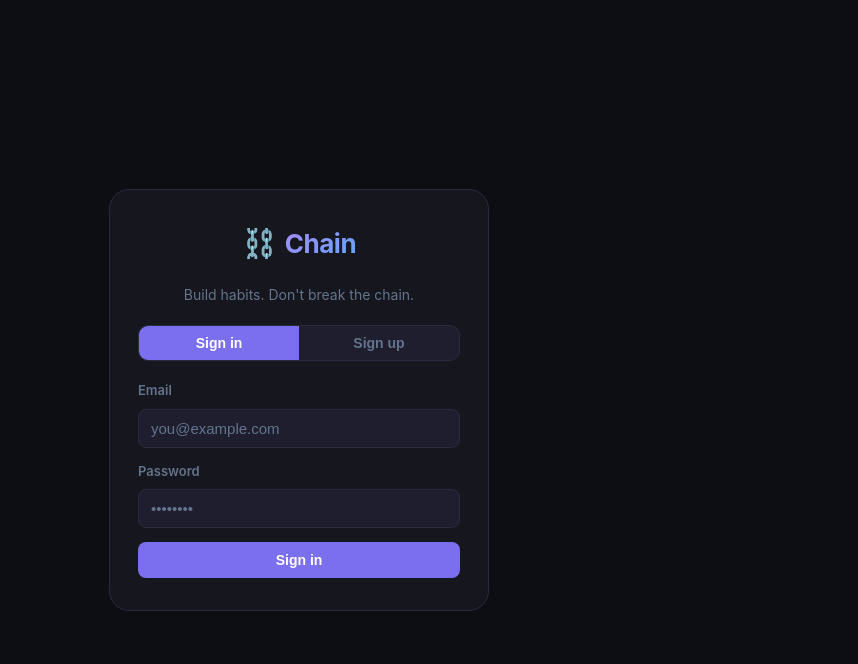
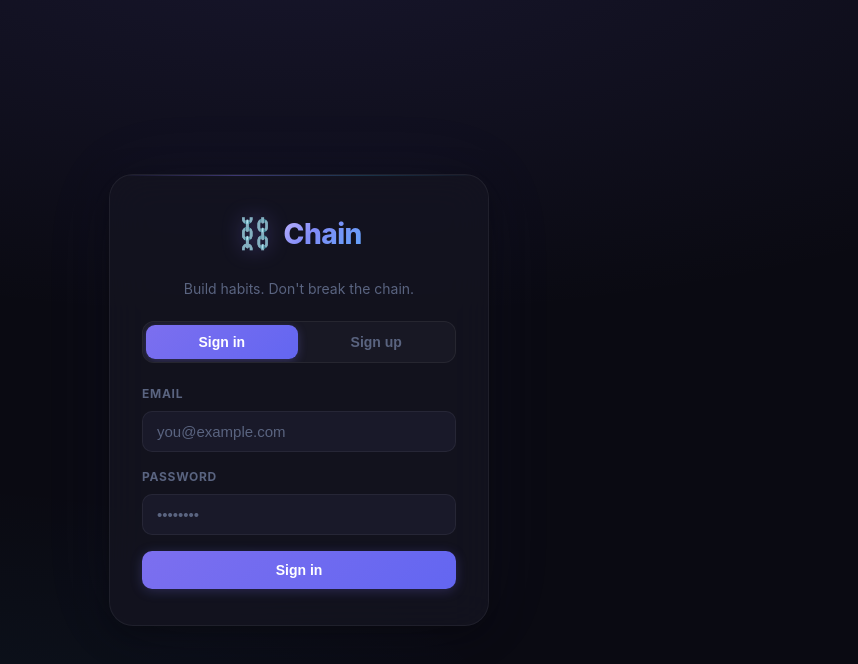
Before and after one commit to HVStudios/chain, a React (Vite) app: page / in a window 1280 px wide. Shown: the top 664 px of the page, without its empty margins (341-1199 px from the left). Built offline with nearby package versions, Linux system fonts and the light colour scheme.

Commit message:
Visual overhaul

```diff
--- a/src/index.css
+++ b/src/index.css
@@ -4,166 +4,27 @@
   padding: 0;
 }
 
-/* ── Auth page ── */
-
-.auth-page {
-  min-height: 100vh;
-  display: flex;
-  align-items: center;
-  justify-content: center;
-  padding: 16px;
-}
-
-.auth-card {
-  background: var(--surface);
-  border: 1px solid var(--border);
-  border-radius: 20px;
-  padding: 32px 28px;
-  width: 100%;
-  max-width: 380px;
-  display: flex;
-  flex-direction: column;
-  gap: 20px;
-}
-
-.auth-logo {
-  display: flex;
-  align-items: center;
-  gap: 8px;
-  justify-content: center;
-}
-
-.auth-logo .logo-icon { font-size: 28px; }
-.auth-logo .logo-text { font-size: 26px; }
-
-.auth-tagline {
-  text-align: center;
-  font-size: 14px;
-  color: var(--text-muted);
-}
-
-.auth-tabs {
-  display: flex;
-  background: var(--surface2);
-  border: 1px solid var(--border);
-  border-radius: 10px;
-  overflow: hidden;
-}
-
-.auth-tabs button {
-  flex: 1;
-  background: none;
-  border: none;
-  color: var(--text-muted);
-  font-size: 14px;
-  font-weight: 600;
-  padding: 9px;
-  cursor: pointer;
-  transition: background 0.15s, color 0.15s;
-}
-
-.auth-tabs button.active {
-  background: var(--accent);
-  color: #fff;
-}
-
-.auth-error {
-  font-size: 13px;
-  color: #f87171;
-  background: rgba(248, 113, 113, 0.1);
-  border-radius: 8px;
-  padding: 8px 12px;
-}
-
-.auth-info {
-  font-size: 13px;
-  color: var(--green);
-  background: var(--green-dim);
-  border-radius: 8px;
-  padding: 8px 12px;
-}
-
-.auth-card form {
-  display: flex;
-  flex-direction: column;
-  gap: 14px;
-}
-
-/* ── Loading / splash ── */
-
-.splash {
-  min-height: 100vh;
-  display: flex;
-  align-items: center;
-  justify-content: center;
-}
-
-.loading-state {
-  display: flex;
-  justify-content: center;
-  padding: 48px;
-}
-
-.splash-spinner {
-  display: inline-block;
-  width: 28px;
-  height: 28px;
-  border: 3px solid var(--border);
-  border-top-color: var(--accent);
-  border-radius: 50%;
-  animation: spin 0.7s linear infinite;
-}
-
-@keyframes spin {
-  to { transform: rotate(360deg); }
-}
-
-/* ── Header actions ── */
-
-.header-actions {
-  display: flex;
-  align-items: center;
-  gap: 8px;
-}
-
-.btn-signout {
-  width: 36px;
-  height: 36px;
-  border-radius: var(--radius-sm);
-  border: 1px solid var(--border);
-  background: var(--surface);
-  color: var(--text-muted);
-  cursor: pointer;
-  display: flex;
-  align-items: center;
-  justify-content: center;
-  transition: color 0.15s, border-color 0.15s;
-}
-
-.btn-signout:hover {
-  color: var(--text);
-  border-color: var(--text-muted);
-}
-
-.btn-signout svg {
-  width: 16px;
-  height: 16px;
-}
-
 :root {
-  --bg: #0d0d14;
-  --surface: #16161f;
-  --surface2: #1e1e2e;
-  --border: #2a2a3d;
+  --bg: #0a0a12;
+  --surface: rgba(22, 22, 35, 0.7);
+  --surface-solid: #16161f;
+  --surface2: rgba(30, 30, 50, 0.6);
+  --border: rgba(255, 255, 255, 0.06);
+  --border-hover: rgba(255, 255, 255, 0.12);
   --accent: #7c6fef;
+  --accent-light: #9d93f5;
   --accent-dim: rgba(124, 111, 239, 0.15);
+  --accent-glow: rgba(124, 111, 239, 0.25);
   --green: #4ade80;
-  --green-dim: rgba(74, 222, 128, 0.15);
-  --text: #e2e8f0;
-  --text-muted: #64748b;
-  --text-dim: #94a3b8;
-  --radius: 12px;
-  --radius-sm: 8px;
+  --green-dim: rgba(74, 222, 128, 0.12);
+  --text: #e8ecf4;
+  --text-muted: #5a6480;
+  --text-dim: #8b95b0;
+  --radius: 16px;
+  --radius-sm: 10px;
+  --shadow-sm: 0 2px 8px rgba(0, 0, 0, 0.3);
+  --shadow-md: 0 8px 32px rgba(0, 0, 0, 0.4);
+  --shadow-glow: 0 0 20px var(--accent-glow);
   font-size: 15px;
 }
 
@@ -173,8 +34,11 @@ html, body, #root {
 
 body {
   background: var(--bg);
+  background-image:
+    radial-gradient(ellipse 80% 60% at 50% 0%, rgba(124, 111, 239, 0.08), transparent),
+    radial-gradient(ellipse 60% 40% at 80% 100%, rgba(56, 189, 248, 0.05), transparent);
   color: var(--text);
-  font-family: -apple-system, BlinkMacSystemFont, 'Segoe UI', system-ui, sans-serif;
+  font-family: 'Inter', -apple-system, BlinkMacSystemFont, 'Segoe UI', system-ui, sans-serif;
   line-height: 1.5;
   -webkit-font-smoothing: antialiased;
 }
@@ -197,7 +61,9 @@ body {
   position: sticky;
   top: 0;
   z-index: 10;
-  background: var(--bg);
+  background: linear-gradient(to bottom, var(--bg) 60%, transparent);
+  backdrop-filter: blur(12px);
+  -webkit-backdrop-filter: blur(12px);
 }
 
 .header-top {
@@ -210,42 +76,80 @@ body {
 .logo {
   display: flex;
   align-items: center;
-  gap: 8px;
+  gap: 10px;
 }
 
 .logo-icon {
-  font-size: 22px;
+  font-size: 24px;
+  filter: drop-shadow(0 0 8px rgba(124, 111, 239, 0.4));
 }
 
 .logo-text {
-  font-size: 20px;
-  font-weight: 700;
+  font-size: 22px;
+  font-weight: 800;
   letter-spacing: -0.5px;
-  background: linear-gradient(135deg, #a78bfa, #60a5fa);
+  background: linear-gradient(135deg, #c4b5fd 0%, #818cf8 40%, #60a5fa 100%);
   -webkit-background-clip: text;
   -webkit-text-fill-color: transparent;
   background-clip: text;
+}
+
+.header-actions {
+  display: flex;
+  align-items: center;
+  gap: 8px;
 }
 
 .btn-add {
   display: flex;
   align-items: center;
   gap: 6px;
-  background: var(--accent);
+  background: linear-gradient(135deg, #7c6fef, #6366f1);
   color: #fff;
   border: none;
   border-radius: var(--radius-sm);
-  padding: 8px 14px;
-  font-size: 14px;
+  padding: 9px 16px;
+  font-size: 13px;
   font-weight: 600;
   cursor: pointer;
-  transition: opacity 0.15s, transform 0.1s;
+  transition: all 0.2s ease;
+  box-shadow: 0 2px 12px rgba(124, 111, 239, 0.3);
 }
 
-.btn-add:hover { opacity: 0.88; }
-.btn-add:active { transform: scale(0.97); }
+.btn-add:hover {
+  box-shadow: 0 4px 20px rgba(124, 111, 239, 0.5);
+  transform: translateY(-1px);
+}
+
+.btn-add:active { transform: translateY(0) scale(0.98); }
 
 .btn-add svg {
+  width: 15px;
+  height: 15px;
+}
+
+.btn-signout {
+  width: 36px;
+  height: 36px;
+  border-radius: var(--radius-sm);
+  border: 1px solid var(--border);
+  background: var(--surface);
+  backdrop-filter: blur(12px);
+  color: var(--text-muted);
+  cursor: pointer;
+  display: flex;
+  align-items: center;
+  justify-content: center;
+  transition: all 0.2s ease;
+}
+
+.btn-signout:hover {
+  color: var(--text);
+  border-color: var(--border-hover);
+  background: var(--surface2);
+}
+
+.btn-signout svg {
   width: 16px;
   height: 16px;
 }
@@ -254,16 +158,31 @@ body {
 
 .today-card {
   background: var(--surface);
+  backdrop-filter: blur(16px);
+  -webkit-backdrop-filter: blur(16px);
   border: 1px solid var(--border);
   border-radius: var(--radius);
-  padding: 16px 18px;
+  padding: 18px 20px;
+  box-shadow: var(--shadow-sm);
+  position: relative;
+  overflow: hidden;
+}
+
+.today-card::before {
+  content: '';
+  position: absolute;
+  top: 0;
+  left: 0;
+  right: 0;
+  height: 1px;
+  background: linear-gradient(90deg, transparent, rgba(124, 111, 239, 0.3), transparent);
 }
 
 .today-info {
   display: flex;
   justify-content: space-between;
   align-items: baseline;
-  margin-bottom: 10px;
+  margin-bottom: 12px;
 }
 
 .today-label {
@@ -280,20 +199,22 @@ body {
 
 .progress-bar {
   height: 6px;
-  background: var(--border);
+  background: rgba(255, 255, 255, 0.04);
   border-radius: 99px;
   overflow: hidden;
 }
 
 .progress-fill {
   height: 100%;
-  background: var(--accent);
+  background: linear-gradient(90deg, var(--accent), #818cf8);
   border-radius: 99px;
-  transition: width 0.4s cubic-bezier(0.4, 0, 0.2, 1);
+  transition: width 0.5s cubic-bezier(0.4, 0, 0.2, 1);
+  box-shadow: 0 0 12px rgba(124, 111, 239, 0.4);
 }
 
 .progress-fill.complete {
-  background: var(--green);
+  background: linear-gradient(90deg, #22c55e, #4ade80);
+  box-shadow: 0 0 12px rgba(74, 222, 128, 0.4);
 }
 
 /* ── Main ── */
@@ -301,7 +222,7 @@ body {
 .app-main {
   display: flex;
   flex-direction: column;
-  gap: 32px;
+  gap: 36px;
   padding-top: 24px;
 }
 
@@ -311,20 +232,21 @@ body {
   display: flex;
   align-items: center;
   justify-content: space-between;
-  margin-bottom: 12px;
+  margin-bottom: 14px;
 }
 
 .section-title {
-  font-size: 13px;
-  font-weight: 600;
+  font-size: 12px;
+  font-weight: 700;
   color: var(--text-muted);
   text-transform: uppercase;
-  letter-spacing: 0.08em;
+  letter-spacing: 0.1em;
 }
 
 .window-toggle {
   display: flex;
-  background: var(--surface2);
+  background: var(--surface);
+  backdrop-filter: blur(12px);
   border: 1px solid var(--border);
   border-radius: 8px;
   overflow: hidden;
@@ -336,14 +258,15 @@ body {
   color: var(--text-muted);
   font-size: 12px;
   font-weight: 600;
-  padding: 5px 12px;
+  padding: 5px 14px;
   cursor: pointer;
-  transition: background 0.15s, color 0.15s;
+  transition: all 0.2s ease;
 }
 
 .window-toggle button.active {
-  background: var(--accent);
+  background: linear-gradient(135deg, var(--accent), #6366f1);
   color: #fff;
+  box-shadow: 0 0 8px rgba(124, 111, 239, 0.3);
 }
 
 /* ── Habit rows ── */
@@ -360,36 +283,59 @@ body {
   align-items: center;
   gap: 10px;
   background: var(--surface);
+  backdrop-filter: blur(12px);
+  -webkit-backdrop-filter: blur(12px);
   border: 1px solid var(--border);
   border-left: 3px solid var(--habit-color, var(--accent));
   border-radius: var(--radius);
-  padding: 12px 14px 12px 12px;
-  transition: border-color 0.15s, background 0.15s;
+  padding: 14px 16px 14px 14px;
+  transition: all 0.25s ease;
+  box-shadow: var(--shadow-sm);
+}
+
+.habit-row:hover {
+  border-color: var(--border-hover);
+  background: rgba(22, 22, 35, 0.85);
+  transform: translateX(2px);
 }
 
 .habit-row.done {
-  background: color-mix(in srgb, var(--habit-color, var(--accent)) 8%, var(--surface));
-  border-color: color-mix(in srgb, var(--habit-color, var(--accent)) 40%, var(--border));
+  background: color-mix(in srgb, var(--habit-color, var(--accent)) 6%, rgba(22, 22, 35, 0.8));
+  border-color: color-mix(in srgb, var(--habit-color, var(--accent)) 25%, var(--border));
+  box-shadow: var(--shadow-sm), 0 0 16px color-mix(in srgb, var(--habit-color, var(--accent)) 15%, transparent);
 }
 
 .check-btn {
-  width: 32px;
-  height: 32px;
+  width: 34px;
+  height: 34px;
   border-radius: 50%;
-  border: 2px solid var(--border);
-  background: none;
+  border: 2px solid rgba(255, 255, 255, 0.1);
+  background: rgba(255, 255, 255, 0.03);
   cursor: pointer;
   display: flex;
   align-items: center;
   justify-content: center;
-  transition: border-color 0.15s, background 0.15s;
+  transition: all 0.25s ease;
   color: #fff;
   flex-shrink: 0;
+}
+
+.check-btn:hover {
+  border-color: rgba(255, 255, 255, 0.2);
+  background: rgba(255, 255, 255, 0.06);
 }
 
 .habit-row.done .check-btn {
   background: var(--habit-color, var(--accent));
   border-color: var(--habit-color, var(--accent));
+  box-shadow: 0 0 12px color-mix(in srgb, var(--habit-color, var(--accent)) 40%, transparent);
+  animation: checkPop 0.3s ease;
+}
+
+@keyframes checkPop {
+  0% { transform: scale(1); }
+  40% { transform: scale(1.2); }
+  100% { transform: scale(1); }
 }
 
 .check-btn svg {
@@ -398,15 +344,16 @@ body {
 }
 
 .habit-emoji {
-  font-size: 20px;
+  font-size: 22px;
   text-align: center;
   line-height: 1;
+  filter: drop-shadow(0 2px 4px rgba(0, 0, 0, 0.3));
 }
 
 .habit-info {
   display: flex;
   flex-direction: column;
-  gap: 3px;
+  gap: 4px;
   min-width: 0;
 }
 
@@ -437,13 +384,13 @@ body {
   width: 3px;
   height: 3px;
   border-radius: 50%;
-  background: var(--border);
+  background: var(--border-hover);
 }
 
 .habit-rate-bar {
-  width: 52px;
-  height: 4px;
-  background: var(--border);
+  width: 56px;
+  height: 5px;
+  background: rgba(255, 255, 255, 0.04);
   border-radius: 99px;
   overflow: hidden;
   flex-shrink: 0;
@@ -451,15 +398,16 @@ body {
 
 .rate-fill {
   height: 100%;
-  background: var(--habit-color, var(--accent));
+  background: linear-gradient(90deg, var(--habit-color, var(--accent)), color-mix(in srgb, var(--habit-color, var(--accent)) 70%, #fff));
   border-radius: 99px;
-  transition: width 0.4s ease;
+  transition: width 0.5s ease;
+  box-shadow: 0 0 8px color-mix(in srgb, var(--habit-color, var(--accent)) 30%, transparent);
 }
 
 .delete-btn {
   width: 28px;
   height: 28px;
-  border-radius: 6px;
+  border-radius: 8px;
   border: none;
   background: none;
   color: var(--text-muted);
@@ -468,7 +416,7 @@ body {
   align-items: center;
   justify-content: center;
   opacity: 0;
-  transition: opacity 0.15s, color 0.15s, background 0.15s;
+  transition: all 0.2s ease;
   flex-shrink: 0;
 }
 
@@ -492,16 +440,18 @@ body {
   display: flex;
   flex-direction: column;
   align-items: center;
-  gap: 12px;
-  padding: 48px 24px;
+  gap: 14px;
+  padding: 56px 24px;
   background: var(--surface);
-  border: 1px dashed var(--border);
+  backdrop-filter: blur(12px);
+  border: 1px dashed rgba(255, 255, 255, 0.06);
   border-radius: var(--radius);
   text-align: center;
 }
 
 .empty-icon {
-  font-size: 40px;
+  font-size: 48px;
+  filter: drop-shadow(0 4px 12px rgba(0, 0, 0, 0.3));
 }
 
 .empty-state p {
@@ -509,21 +459,29 @@ body {
   font-size: 14px;
 }
 
+/* ── Buttons ── */
+
 .btn-primary {
-  background: var(--accent);
+  background: linear-gradient(135deg, #7c6fef, #6366f1);
   color: #fff;
   border: none;
   border-radius: var(--radius-sm);
-  padding: 10px 20px;
+  padding: 11px 20px;
   font-size: 14px;
   font-weight: 600;
   cursor: pointer;
-  transition: opacity 0.15s;
+  transition: all 0.2s ease;
   width: 100%;
+  box-shadow: 0 2px 12px rgba(124, 111, 239, 0.25);
 }
 
-.btn-primary:hover { opacity: 0.88; }
-.btn-primary:disabled { opacity: 0.4; cursor: not-allowed; }
+.btn-primary:hover {
+  box-shadow: 0 4px 20px rgba(124, 111, 239, 0.45);
+  transform: translateY(-1px);
+}
+
+.btn-primary:active { transform: translateY(0); }
+.btn-primary:disabled { opacity: 0.4; cursor: not-allowed; transform: none; box-shadow: none; }
 
 /* ── Heatmap ── */
 
@@ -533,15 +491,19 @@ body {
 
 .heatmap-wrap {
   background: var(--surface);
+  backdrop-filter: blur(12px);
+  -webkit-backdrop-filter: blur(12px);
   border: 1px solid var(--border);
   border-radius: var(--radius);
-  padding: 16px 18px;
+  padding: 20px;
+  box-shadow: var(--shadow-sm);
+  margin-top: 12px;
 }
 
 .heatmap-month-row {
   display: flex;
   gap: 2px;
-  margin-bottom: 4px;
+  margin-bottom: 6px;
   padding-left: 32px;
 }
 
@@ -597,21 +559,27 @@ body {
   height: 14px;
   border-radius: 3px;
   flex-shrink: 0;
+  transition: transform 0.15s ease, box-shadow 0.15s ease;
+}
+
+.heatmap-cell:not(.empty):hover {
+  transform: scale(1.4);
+  z-index: 1;
 }
 
 .heatmap-cell.empty { background: transparent; }
-.heatmap-cell.h0 { background: var(--surface2); }
-.heatmap-cell.h1 { background: color-mix(in srgb, var(--accent) 30%, var(--surface2)); }
-.heatmap-cell.h2 { background: color-mix(in srgb, var(--accent) 55%, var(--surface2)); }
-.heatmap-cell.h3 { background: color-mix(in srgb, var(--accent) 75%, var(--surface2)); }
-.heatmap-cell.h4 { background: var(--accent); }
+.heatmap-cell.h0 { background: rgba(255, 255, 255, 0.03); }
+.heatmap-cell.h1 { background: rgba(124, 111, 239, 0.2); }
+.heatmap-cell.h2 { background: rgba(124, 111, 239, 0.4); }
+.heatmap-cell.h3 { background: rgba(124, 111, 239, 0.65); box-shadow: 0 0 4px rgba(124, 111, 239, 0.2); }
+.heatmap-cell.h4 { background: var(--accent); box-shadow: 0 0 6px rgba(124, 111, 239, 0.35); }
 
 .heatmap-legend {
   display: flex;
   align-items: center;
   gap: 4px;
   justify-content: flex-end;
-  margin-top: 10px;
+  margin-top: 12px;
 }
 
 .legend-label {
@@ -624,25 +592,51 @@ body {
 .modal-backdrop {
   position: fixed;
   inset: 0;
-  background: rgba(0, 0, 0, 0.7);
-  backdrop-filter: blur(4px);
+  background: rgba(0, 0, 0, 0.6);
+  backdrop-filter: blur(8px);
+  -webkit-backdrop-filter: blur(8px);
   display: flex;
   align-items: center;
   justify-content: center;
   z-index: 100;
   padding: 16px;
+  animation: fadeIn 0.2s ease;
+}
+
+@keyframes fadeIn {
+  from { opacity: 0; }
+  to { opacity: 1; }
 }
 
 .modal {
-  background: var(--surface);
+  background: var(--surface-solid);
   border: 1px solid var(--border);
-  border-radius: 16px;
-  padding: 24px;
+  border-radius: 20px;
+  padding: 28px;
   width: 100%;
   max-width: 400px;
   display: flex;
   flex-direction: column;
-  gap: 20px;
+  gap: 22px;
+  box-shadow: var(--shadow-md), 0 0 60px rgba(124, 111, 239, 0.08);
+  animation: modalSlide 0.3s cubic-bezier(0.16, 1, 0.3, 1);
+  position: relative;
+  overflow: hidden;
+}
+
+.modal::before {
+  content: '';
+  position: absolute;
+  top: 0;
+  left: 0;
+  right: 0;
+  height: 1px;
+  background: linear-gradient(90deg, transparent, rgba(124, 111, 239, 0.4), transparent);
+}
+
+@keyframes modalSlide {
+  from { opacity: 0; transform: translateY(12px) scale(0.97); }
+  to { opacity: 1; transform: translateY(0) scale(1); }
 }
 
 .modal-header {
@@ -657,10 +651,10 @@ body {
 }
 
 .icon-btn {
-  width: 30px;
-  height: 30px;
+  width: 32px;
+  height: 32px;
   border-radius: 8px;
-  border: none;
+  border: 1px solid var(--border);
   background: var(--surface2);
   color: var(--text-muted);
   font-size: 14px;
@@ -668,10 +662,13 @@ body {
   display: flex;
   align-items: center;
   justify-content: center;
-  transition: color 0.15s;
+  transition: all 0.2s ease;
 }
 
-.icon-btn:hover { color: var(--text); }
+.icon-btn:hover {
+  color: var(--text);
+  border-color: var(--border-hover);
+}
 
 .field {
   display: flex;
@@ -680,9 +677,11 @@ body {
 }
 
 .field label {
-  font-size: 13px;
-  font-weight: 600;
+  font-size: 12px;
+  font-weight: 700;
   color: var(--text-muted);
+  text-transform: uppercase;
+  letter-spacing: 0.06em;
 }
 
 .field input {
@@ -691,14 +690,15 @@ body {
   border-radius: var(--radius-sm);
   color: var(--text);
   font-size: 15px;
-  padding: 10px 12px;
+  padding: 11px 14px;
   outline: none;
-  transition: border-color 0.15s;
+  transition: all 0.2s ease;
   width: 100%;
 }
 
 .field input:focus {
   border-color: var(--accent);
+  box-shadow: 0 0 0 3px var(--accent-dim);
 }
 
 .field input::placeholder {
@@ -714,18 +714,26 @@ body {
 .emoji-btn {
   aspect-ratio: 1;
   border: 2px solid transparent;
-  border-radius: 8px;
+  border-radius: 10px;
   background: var(--surface2);
   font-size: 20px;
   cursor: pointer;
   display: flex;
   align-items: center;
   justify-content: center;
-  transition: border-color 0.15s, transform 0.1s;
+  transition: all 0.2s ease;
 }
 
-.emoji-btn:hover { transform: scale(1.1); }
-.emoji-btn.selected { border-color: var(--accent); }
+.emoji-btn:hover {
+  transform: scale(1.12);
+  background: rgba(255, 255, 255, 0.06);
+}
+
+.emoji-btn.selected {
+  border-color: var(--accent);
+  background: var(--accent-dim);
+  box-shadow: 0 0 10px var(--accent-glow);
+}
 
 .color-grid {
   display: flex;
@@ -734,18 +742,25 @@ body {
 }
 
 .color-swatch {
-  width: 28px;
-  height: 28px;
+  width: 30px;
+  height: 30px;
   border-radius: 50%;
   border: 3px solid transparent;
   cursor: pointer;
-  transition: transform 0.1s, box-shadow 0.15s;
+  transition: all 0.2s ease;
   outline: 2px solid transparent;
   outline-offset: 2px;
 }
 
-.color-swatch:hover { transform: scale(1.1); }
-.color-swatch.selected { outline-color: var(--text); }
+.color-swatch:hover {
+  transform: scale(1.15);
+  box-shadow: 0 0 12px currentColor;
+}
+
+.color-swatch.selected {
+  outline-color: var(--text);
+  box-shadow: 0 0 16px currentColor;
+}
 
 .modal-preview {
   display: flex;
@@ -756,16 +771,188 @@ body {
   display: flex;
   align-items: center;
   gap: 8px;
-  padding: 8px 16px;
+  padding: 10px 18px;
   border-radius: 99px;
   border: 2px solid;
   font-size: 15px;
   font-weight: 600;
   color: var(--text-dim);
+  background: rgba(255, 255, 255, 0.02);
 }
 
 .modal form {
   display: flex;
   flex-direction: column;
+  gap: 18px;
+}
+
+/* ── Auth page ── */
+
+.auth-page {
+  min-height: 100vh;
+  display: flex;
+  align-items: center;
+  justify-content: center;
+  padding: 16px;
+  background:
+    radial-gradient(ellipse 80% 50% at 50% -10%, rgba(124, 111, 239, 0.12), transparent),
+    radial-gradient(ellipse 50% 40% at 20% 100%, rgba(56, 189, 248, 0.06), transparent),
+    var(--bg);
+}
+
+.auth-card {
+  background: var(--surface);
+  backdrop-filter: blur(20px);
+  -webkit-backdrop-filter: blur(20px);
+  border: 1px solid var(--border);
+  border-radius: 24px;
+  padding: 36px 32px;
+  width: 100%;
+  max-width: 380px;
+  display: flex;
+  flex-direction: column;
+  gap: 22px;
+  box-shadow: var(--shadow-md), 0 0 80px rgba(124, 111, 239, 0.06);
+  position: relative;
+  overflow: hidden;
+  animation: modalSlide 0.4s cubic-bezier(0.16, 1, 0.3, 1);
+}
+
+.auth-card::before {
+  content: '';
+  position: absolute;
+  top: 0;
+  left: 0;
+  right: 0;
+  height: 1px;
+  background: linear-gradient(90deg, transparent, rgba(124, 111, 239, 0.4), rgba(56, 189, 248, 0.2), transparent);
+}
+
+.auth-logo {
+  display: flex;
+  align-items: center;
+  gap: 10px;
+  justify-content: center;
+}
+
+.auth-logo .logo-icon {
+  font-size: 30px;
+  filter: drop-shadow(0 0 10px rgba(124, 111, 239, 0.4));
+}
+
+.auth-logo .logo-text {
+  font-size: 28px;
+  font-weight: 800;
+}
+
+.auth-tagline {
+  text-align: center;
+  font-size: 14px;
+  color: var(--text-muted);
+}
+
+.auth-tabs {
+  display: flex;
+  background: rgba(255, 255, 255, 0.03);
+  border: 1px solid var(--border);
+  border-radius: 12px;
+  overflow: hidden;
+  padding: 3px;
+  gap: 3px;
+}
+
+.auth-tabs button {
+  flex: 1;
+  background: none;
+  border: none;
+  color: var(--text-muted);
+  font-size: 14px;
+  font-weight: 600;
+  padding: 9px;
+  cursor: pointer;
+  transition: all 0.2s ease;
+  border-radius: 9px;
+}
+
+.auth-tabs button.active {
+  background: linear-gradient(135deg, #7c6fef, #6366f1);
+  color: #fff;
+  box-shadow: 0 2px 10px rgba(124, 111, 239, 0.3);
+}
+
+.auth-error {
+  font-size: 13px;
+  color: #f87171;
+  background: rgba(248, 113, 113, 0.08);
+  border: 1px solid rgba(248, 113, 113, 0.15);
+  border-radius: 10px;
+  padding: 10px 14px;
+}
+
+.auth-info {
+  font-size: 13px;
+  color: var(--green);
+  background: var(--green-dim);
+  border: 1px solid rgba(74, 222, 128, 0.15);
+  border-radius: 10px;
+  padding: 10px 14px;
+}
+
+.auth-card form {
+  display: flex;
+  flex-direction: column;
   gap: 16px;
 }
+
+/* ── Loading / splash ── */
+
+.splash {
+  min-height: 100vh;
+  display: flex;
+  align-items: center;
+  justify-content: center;
+  background:
+    radial-gradient(ellipse 80% 50% at 50% -10%, rgba(124, 111, 239, 0.1), transparent),
+    var(--bg);
+}
+
+.loading-state {
+  display: flex;
+  justify-content: center;
+  padding: 48px;
+}
+
+.splash-spinner {
+  display: inline-block;
+  width: 28px;
+  height: 28px;
+  border: 3px solid rgba(255, 255, 255, 0.06);
+  border-top-color: var(--accent);
+  border-radius: 50%;
+  animation: spin 0.7s linear infinite;
+  filter: drop-shadow(0 0 6px rgba(124, 111, 239, 0.4));
+}
+
+@keyframes spin {
+  to { transform: rotate(360deg); }
+}
+
+/* ── Scrollbar ── */
+
+::-webkit-scrollbar {
+  width: 6px;
+  height: 6px;
+}
+
+::-webkit-scrollbar-track {
+  background: transparent;
+}
+
+::-webkit-scrollbar-thumb {
+  background: rgba(255, 255, 255, 0.08);
+  border-radius: 99px;
+}
+
+::-webkit-scrollbar-thumb:hover {
+  background: rgba(255, 255, 255, 0.14);
+}
```
